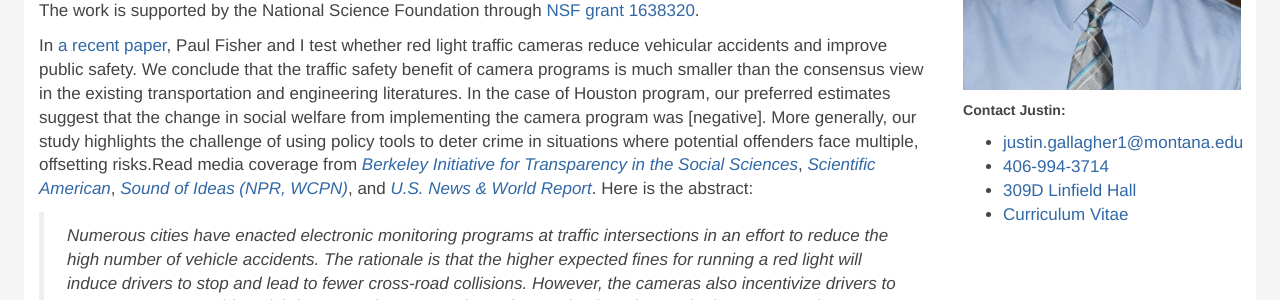
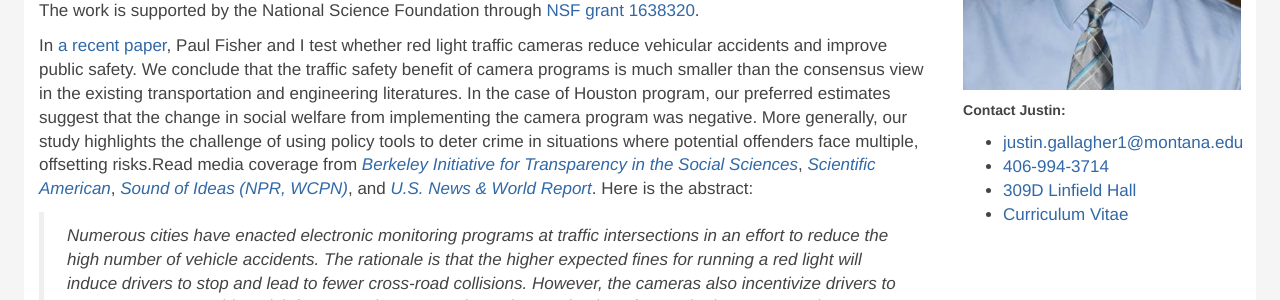
Before and after one commit to justinpgallagher/justinpgallagher.github.io, a Jekyll site: the page built from index.html, in a window 1280 px wide. Shown: the part 455-755 px from the top of the page. Built offline with Jekyll 4.4.1, drawn with Linux system fonts in a browser that asks for light colours; nearby versions of some CDN libraries; some web fonts are replaced; library files that are not in the unit come from our copies.

```diff
--- a/_includes/home.md
+++ b/_includes/home.md
@@ -12,7 +12,7 @@ Work in progress includes a project that examines how infrastructure externaliti
 investment decisions. The work is supported by the National Science Foundation through
 [NSF grant 1638320](https://www.nsf.gov/awardsearch/showAward?AWD_ID=1638320&amp;HistoricalAwards=false).
 
-In [a recent paper](pdfs/Gallagher-and-Fisher.pdf), Paul Fisher and I test whether red light traffic cameras reduce vehicular accidents and improve public safety. We conclude that the traffic safety benefit of camera programs is much smaller than the consensus view in the existing transportation and engineering literatures. In the case of Houston program, our preferred estimates suggest that the change in social welfare from implementing the camera program was [negative]. More generally, our study highlights the challenge of using policy tools to deter crime in situations where potential offenders face multiple, offsetting risks.Read media coverage from
+In [a recent paper](pdfs/Gallagher-and-Fisher.pdf), Paul Fisher and I test whether red light traffic cameras reduce vehicular accidents and improve public safety. We conclude that the traffic safety benefit of camera programs is much smaller than the consensus view in the existing transportation and engineering literatures. In the case of Houston program, our preferred estimates suggest that the change in social welfare from implementing the camera program was negative. More generally, our study highlights the challenge of using policy tools to deter crime in situations where potential offenders face multiple, offsetting risks.Read media coverage from
 <a href="http://www.bitss.org/2017/09/11/public-data-that-isnt-or-wasnt-public/" target="_blank"><em>Berkeley Initiative for Transparency in the Social Sciences</em></a>,
 <em><a href="https://www.scientificamerican.com/article/red-light-cameras-may-not-make-streets-safer/" target="_blank">Scientific American</a></em>,
 <em><a href="http://www.ideastream.org/programs/sound-of-ideas/cleveland-begins-fines-for-violation-of-trash-and-recycling-rules-red-light-camera-study" target="_blank">Sound of Ideas (NPR, WCPN)</a></em>,
```
